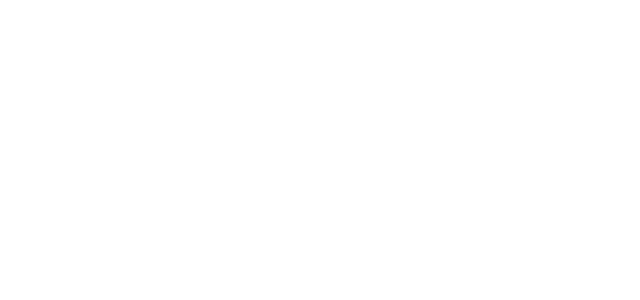
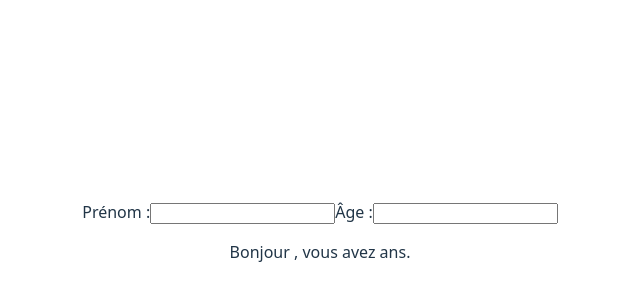
Before and after one commit to skrzero/react, a React (Vite) app in the folder project_react/: page / in a window 1280 px wide. Shown: the part 160-460 px from the top of the page, without its empty margins (320-960 px from the left). Built offline with nearby package versions, Linux system fonts and the light colour scheme.

Commit message:
componant

```diff
--- a/project_react/src/App.jsx
+++ b/project_react/src/App.jsx
@@ -1,11 +1,11 @@
 import './App.css'
-import Message from './Message';
+import InfosUtilisateur from './EtatComponant';
 
 
 function App() {
   return (
     <div>
-
+    <InfosUtilisateur/>
     </div>
   );
 }
--- /dev/null
+++ b/project_react/src/EtatComponant.jsx
@@ -0,0 +1,19 @@
+import { useState } from 'react';
+
+function InfosUtilisateur() {
+  const [prenom, setPrenom] = useState('');
+  const [age, setAge] = useState('');
+
+  return (
+    <div>
+      <label>Prénom :</label>
+      <input type="text" value={prenom} onChange={e => setPrenom(e.target.value)} />
+
+      <label>Âge :</label>
+      <input type="number" value={age} onChange={e => setAge(e.target.value)} />
+
+      <p>Bonjour {prenom}, vous avez {age} ans.</p>
+    </div>
+  );
+}
+export default InfosUtilisateur;
```
Also changed, not shown: project_react/src/numberRandom.jsx (added, +19 -0 lines).
